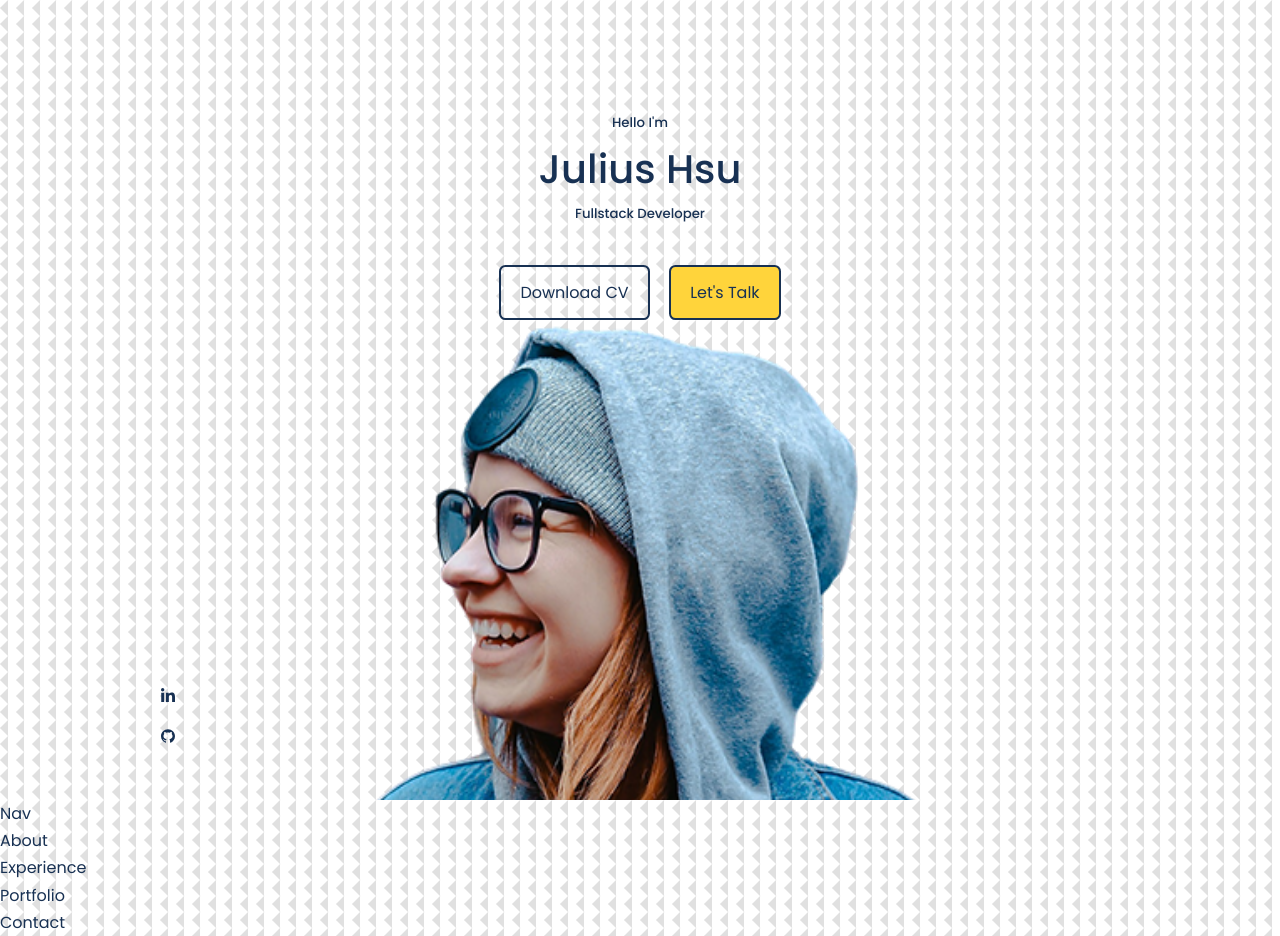
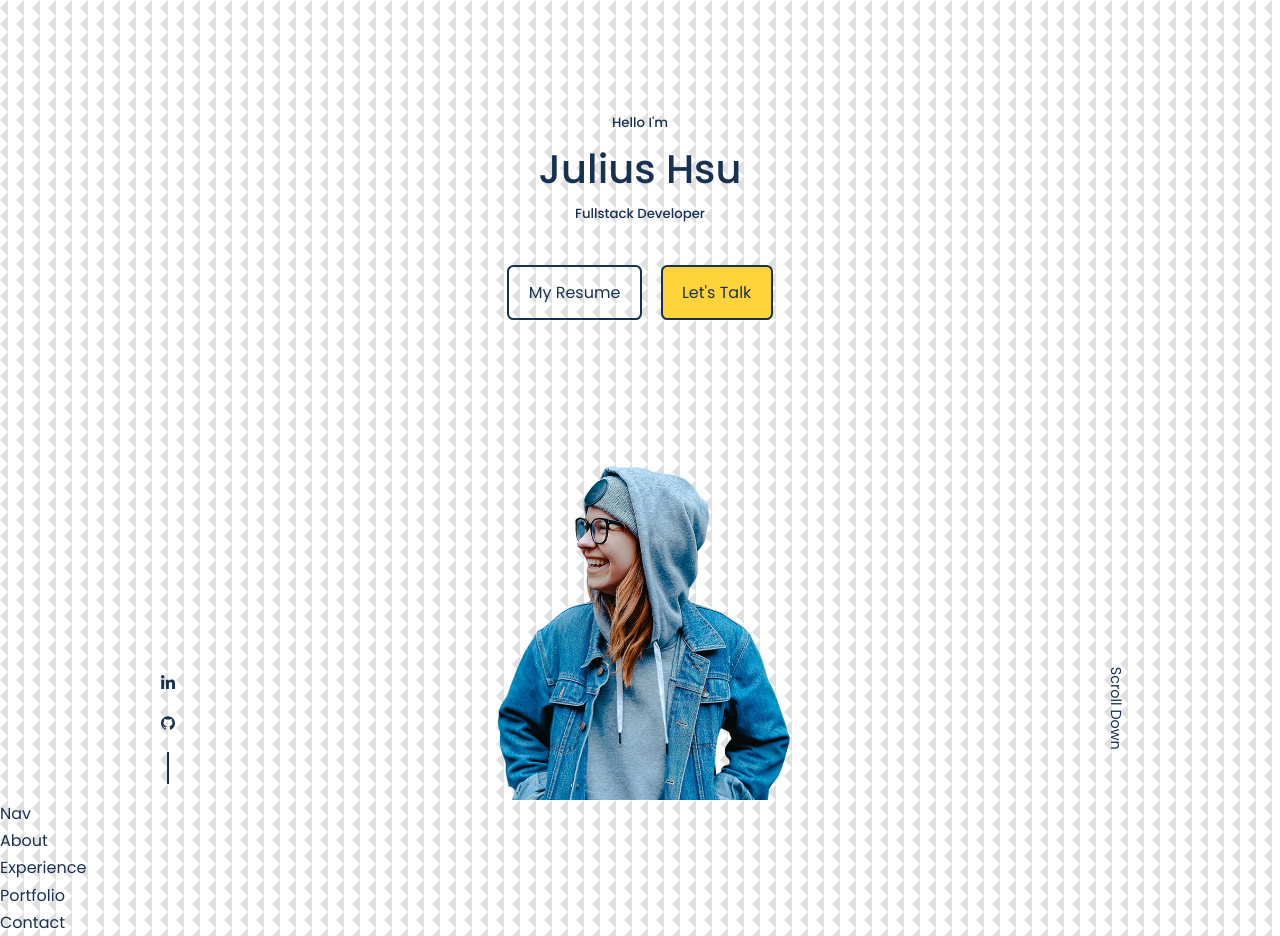
Before and after one commit to juliushsu07/portfolio-website, a React (Create React App) app in the folder main-site/: page / in a window 1280 px wide. Built offline with nearby package versions, Linux system fonts and the light colour scheme; the HTML template or start-up script is replaced by a standard one.

Commit message:
Finish and  add respnsive header styling.

```diff
--- a/main-site/src/components/header/CTA.jsx
+++ b/main-site/src/components/header/CTA.jsx
@@ -1,11 +1,10 @@
 import React from 'react'
-import CV from '../../assets/cv.pdf'
 
 function CTA() {
   return (
     <>
     <div className='cta'>
-        <a href='{CV} download' className='btn'>Download CV</a>
+        <a href='#' className='btn'>My Resume</a>
         <a href='#contact' className='btn-primary'>Let's Talk</a>
     </div>
     </>
--- a/main-site/src/components/header/header.css
+++ b/main-site/src/components/header/header.css
@@ -26,5 +26,50 @@ Header {
     gap: 0.8rem;
     position: absolute;
     left: 0;
-    bottom: 3rem;
+    bottom: 1rem;
 }
+
+.header__socials::after {
+    content: "";
+    width: 1.7px;
+    height: 2rem;
+    background: var(--color-text);
+}
+
+.me {
+    width: 22rem;
+    height: 30rem;
+    position: absolute;
+    left: calc(50% - 11rem);
+    margin-top: 4rem;
+    overflow: hidden;
+    padding: 5rem 1.5rem 1.5rem 1.5rem;
+}
+
+/* ================== HEADER SOCIALS ================== */
+.scroll__down {
+    position: absolute;
+    right: -2.3rem;
+    bottom: 5rem;
+    transform: rotate(90deg);
+    font-size: 0.9rem;
+}
+
+/* ================== Media Queries (MEDIUM DEVICES) ================== */
+@media screen and (max-width:1024px) {
+    header {
+        height: 68vh;
+    }
+}
+
+/* ================== Media Queries (SMALL DEVICES) ================== */
+@media screen and (max-width:600px) {
+    header {
+        height: 100vh;
+    }
+
+    .header__socials,
+    .scroll__down {
+        display: none;
+    }
+}
--- a/main-site/src/index.css
+++ b/main-site/src/index.css
@@ -76,6 +76,7 @@ section > h2, section > h5 {
 
 a{
     transition: var(--transition);
+    color: #183153;
 }
 
 a:hover{
```
